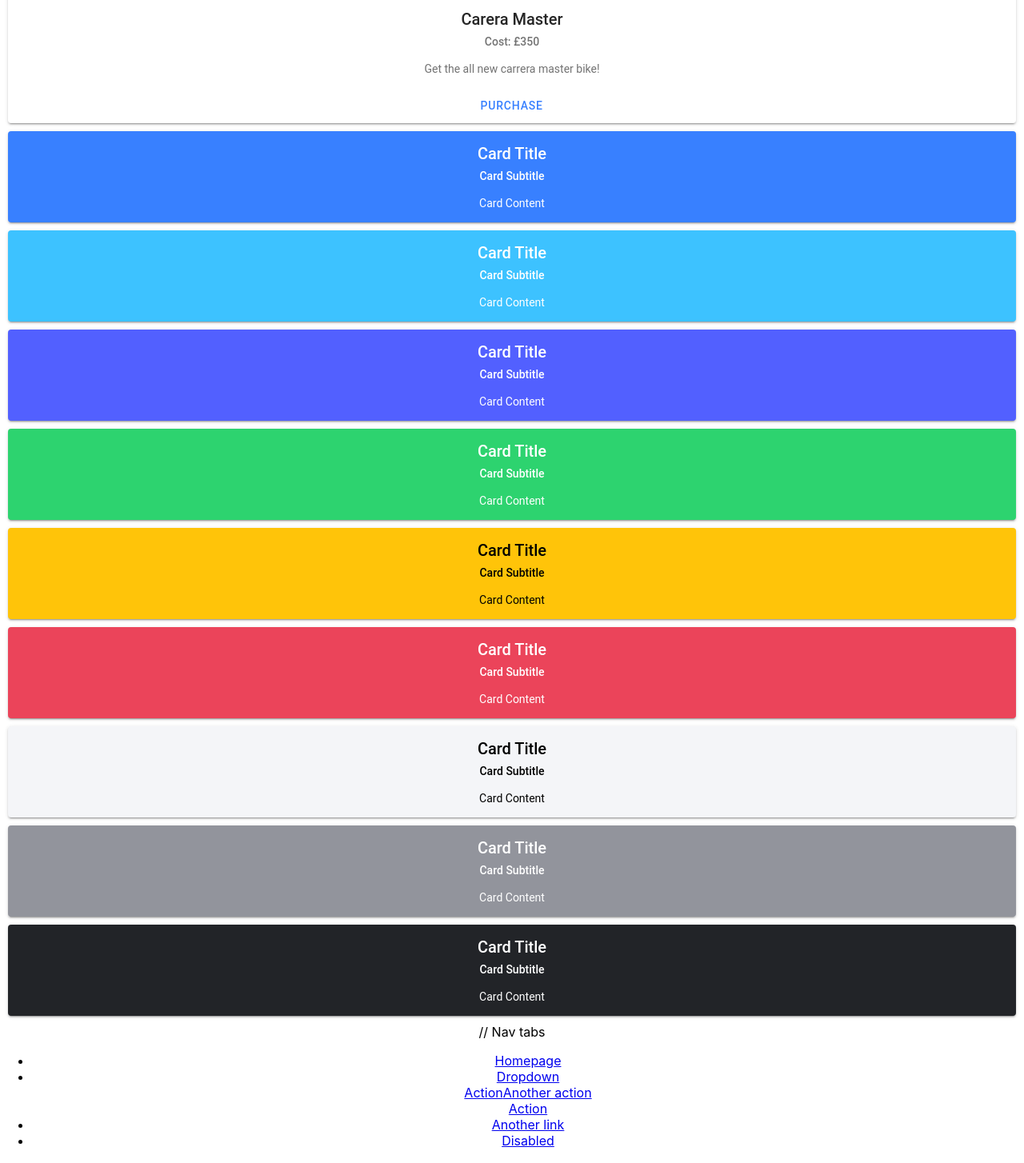
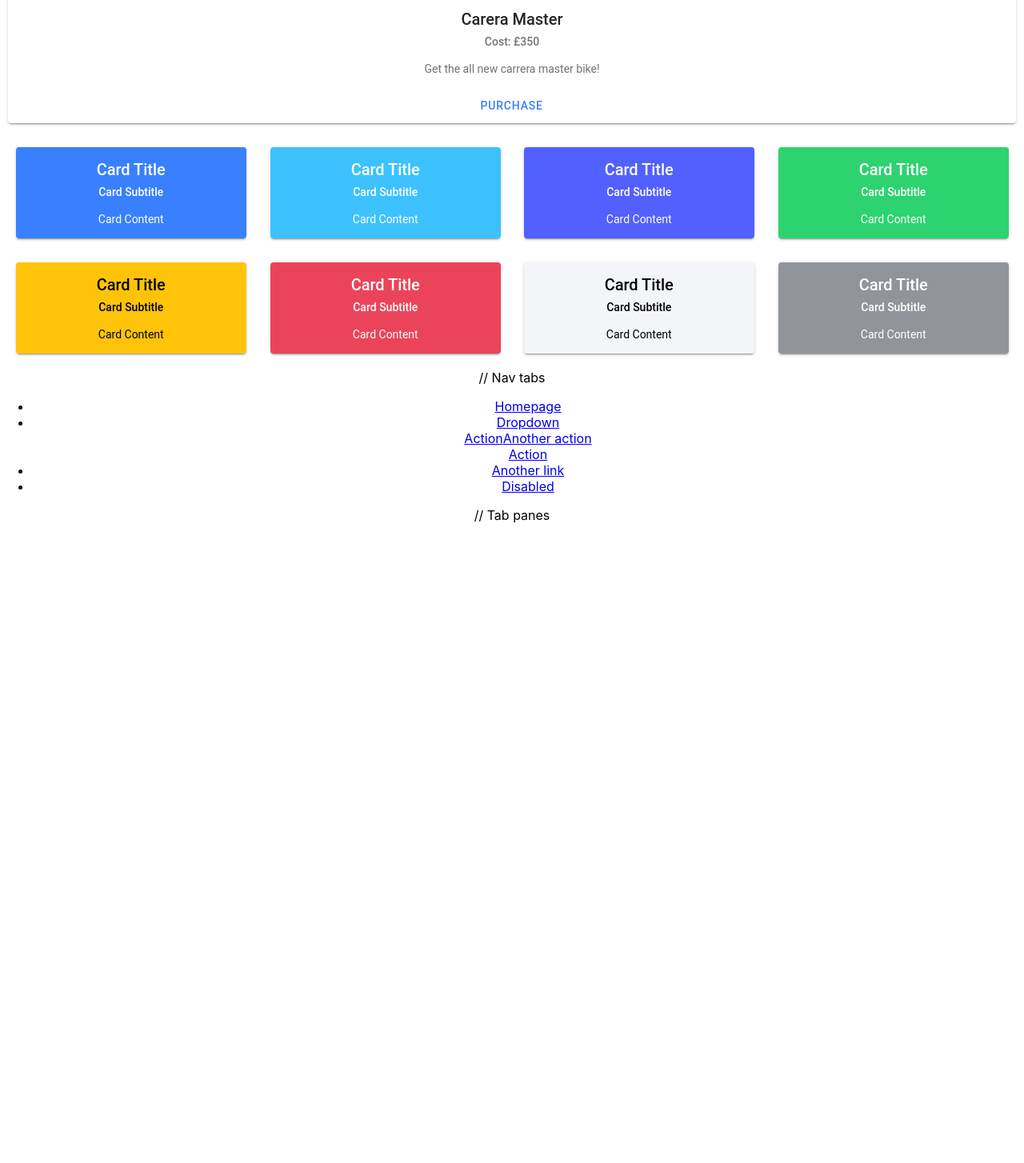
Before and after one commit to AndyCode2022/ionic-PWA, a React (Create React App) app: page / in a window 1280 px wide. Shown: the part 1757-3211 px from the top of the page at 80% size. After the commit the page ends 2411 px from the top, so only its background shows below. Built offline with nearby package versions, Linux system fonts and the light colour scheme.

Commit message:
grid changes

```diff
--- a/src/App.css
+++ b/src/App.css
@@ -29,7 +29,21 @@
 }
 
 /* iOS places the subtitle above the title */
-ion-card-header.ios {
+/* ion-card{
+  display: none;
+} */
+
+/* ion-card-header.ios {
   display: flex;
   flex-flow: column-reverse;
-}
+} */
+
+/* Make a responsive grid for the purchasable items.
+   Allow media queries to make the grid change at different sizes.
+   Add in flex. */
+
+   @media only screen and (max-width: 600px) {
+    body {
+      background-color: lightblue;
+    }
+  }
--- a/src/App.js
+++ b/src/App.js
@@ -3,8 +3,8 @@
 import './App.css';
 import '@ionic/react/css/core.css';
 import { defineCustomElements } from '@ionic/pwa-elements/loader';
-import { setupIonicReact, IonImg} from '@ionic/react';
-import { IonCard, IonCardContent, IonCardHeader, IonCardSubtitle, IonCardTitle } from '@ionic/react';
+import { setupIonicReact, IonImg } from '@ionic/react';
+import { IonCard, IonCardContent, IonCardHeader, IonCardSubtitle, IonCardTitle, IonGrid, IonRow, IonCol } from '@ionic/react';
 
 function App() {
   setupIonicReact();
@@ -48,6 +48,14 @@
       </IonCard>
 
 
+
+
+      <IonGrid>
+        <IonRow>
+
+          <IonCol>
+
+
             <IonCard color="primary">
               <IonCardHeader>
                 <IonCardTitle>Card Title</IonCardTitle>
@@ -58,6 +66,10 @@
                 Card Content
               </IonCardContent>
             </IonCard>
+
+          </IonCol>
+          <IonCol>
+
 
             <IonCard color="secondary">
               <IonCardHeader>
@@ -70,6 +82,10 @@
               </IonCardContent>
             </IonCard>
 
+          </IonCol>
+          <IonCol>
+
+
             <IonCard color="tertiary">
               <IonCardHeader>
                 <IonCardTitle>Card Title</IonCardTitle>
@@ -81,6 +97,12 @@
               </IonCardContent>
             </IonCard>
 
+          </IonCol>
+
+
+          <IonCol>
+
+
             <IonCard color="success">
               <IonCardHeader>
                 <IonCardTitle>Card Title</IonCardTitle>
@@ -91,6 +113,14 @@
                 Card Content
               </IonCardContent>
             </IonCard>
+          </IonCol>
+
+        </IonRow>
+        <IonRow>
+
+
+          <IonCol>
+
 
             <IonCard color="warning">
               <IonCardHeader>
@@ -103,6 +133,10 @@
               </IonCardContent>
             </IonCard>
 
+          </IonCol>
+          <IonCol>
+
+
             <IonCard color="danger">
               <IonCardHeader>
                 <IonCardTitle>Card Title</IonCardTitle>
@@ -113,6 +147,10 @@
                 Card Content
               </IonCardContent>
             </IonCard>
+
+          </IonCol>
+          <IonCol>
+
 
             <IonCard color="light">
               <IonCardHeader>
@@ -125,6 +163,10 @@
               </IonCardContent>
             </IonCard>
 
+          </IonCol>
+          <IonCol>
+
+
             <IonCard color="medium">
               <IonCardHeader>
                 <IonCardTitle>Card Title</IonCardTitle>
@@ -136,16 +178,10 @@
               </IonCardContent>
             </IonCard>
 
-      <IonCard color="dark">
-        <IonCardHeader>
-          <IonCardTitle>Card Title</IonCardTitle>
-          <IonCardSubtitle>Card Subtitle</IonCardSubtitle>
-        </IonCardHeader>
+          </IonCol>
 
-        <IonCardContent>
-          Card Content
-        </IonCardContent>
-      </IonCard>
+        </IonRow>
+      </IonGrid>
 
       // Nav tabs
       <ul class="nav nav-tabs" id="navId">
@@ -177,7 +213,7 @@
         <div class="tab-pane fade" id="tab4Id" role="tabpanel"></div>
         <div class="tab-pane fade" id="tab5Id" role="tabpanel"></div>
       </div>
-    </div>
+    </div >
 
 
   );
```
Lines whose indentation alone changed are shown as unchanged.
